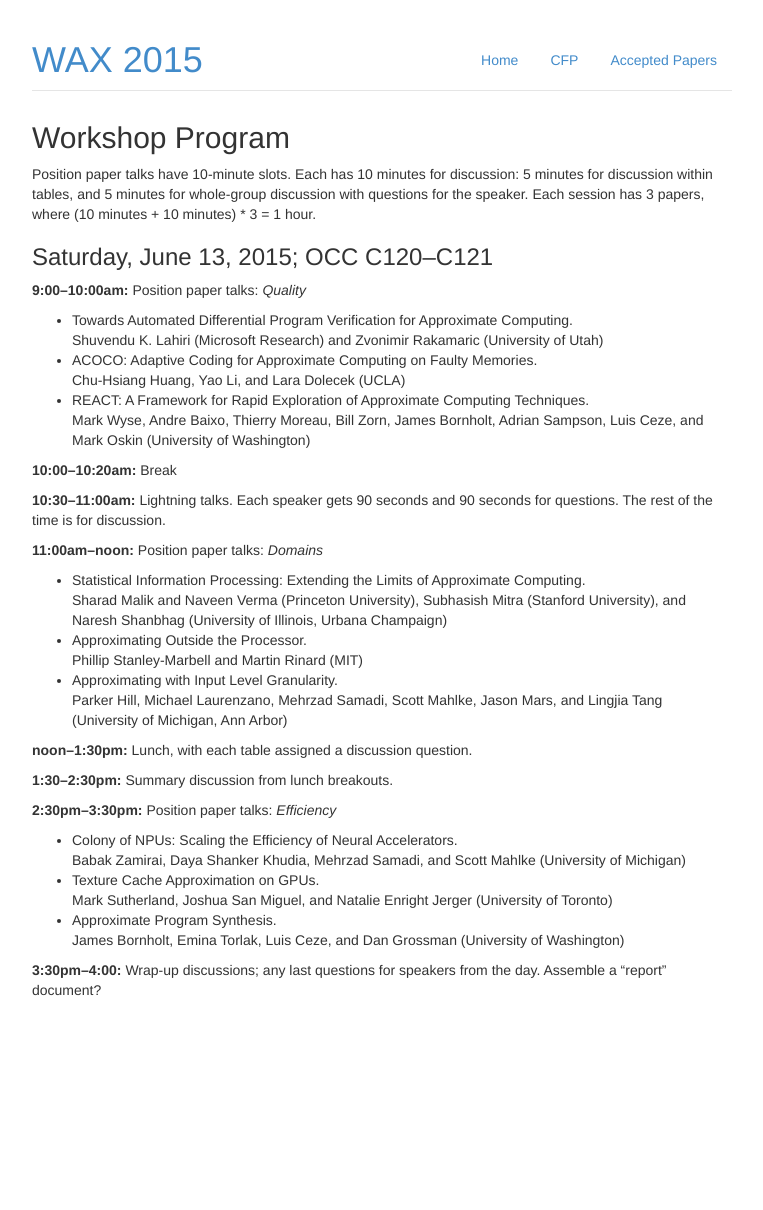
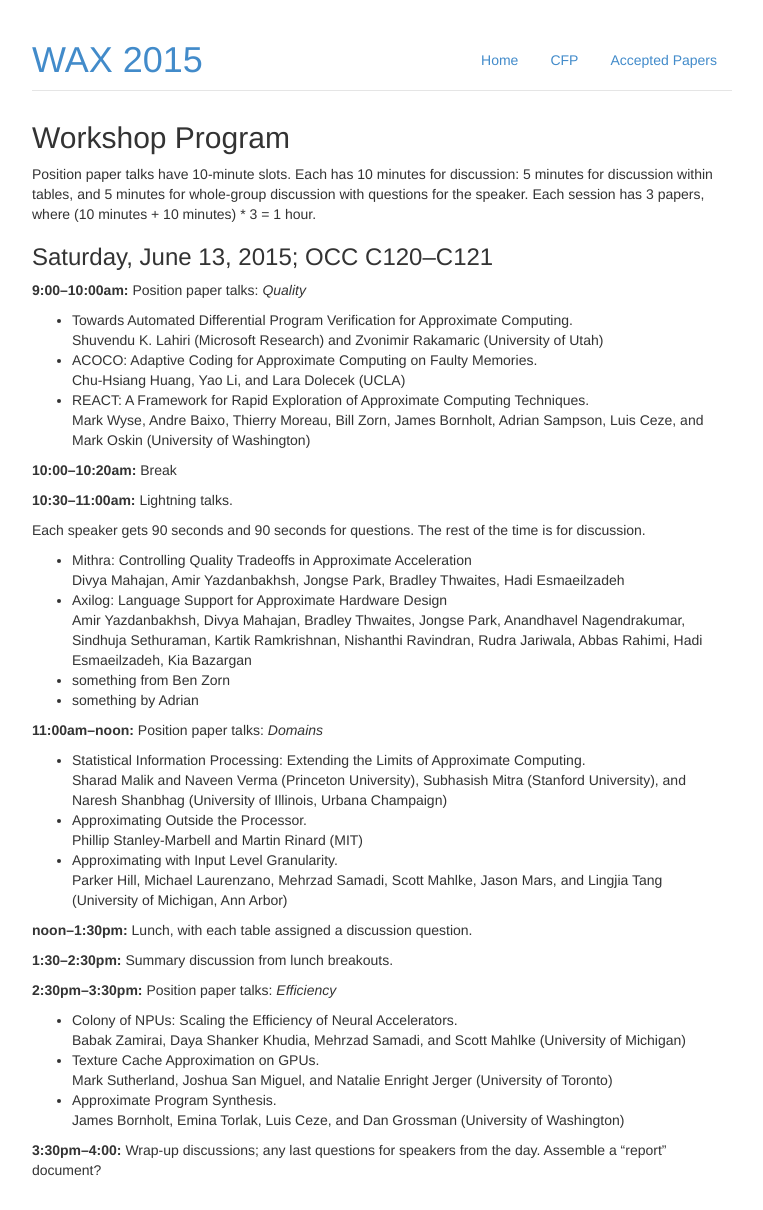
Before and after one commit to uwsampa/sampa-public, a Jekyll site: the page built from wax2015/program-proposed.md, in a window 1280 px wide. Shown: the whole page, without its empty margins (258-1021 px from the left). Built offline with Jekyll 4.4.1, drawn with Linux system fonts in a browser that asks for light colours; Markdown is read by kramdown in place of the engine named in the settings; before the commit the page ends 1030 px from its top, so only the background shows below that.

Commit message:
Lightning talks

```diff
--- a/wax2015/program-proposed.md
+++ b/wax2015/program-proposed.md
@@ -24,8 +24,20 @@ Position paper talks have 10-minute slots. Each has 10 minutes for discussion: 5
 
 **10:00--10:20am:** Break
 
-**10:30--11:00am:** Lightning talks. Each speaker gets 90 seconds and 90
+**10:30--11:00am:** Lightning talks.
+
+Each speaker gets 90 seconds and 90
 seconds for questions. The rest of the time is for discussion.
+
+  * Mithra: Controlling Quality Tradeoffs in Approximate Acceleration
+    Divya Mahajan, Amir Yazdanbakhsh, Jongse Park, Bradley Thwaites, Hadi
+    Esmaeilzadeh
+  * Axilog: Language Support for Approximate Hardware Design
+    Amir Yazdanbakhsh, Divya Mahajan, Bradley Thwaites, Jongse Park, Anandhavel
+    Nagendrakumar, Sindhuja Sethuraman, Kartik Ramkrishnan, Nishanthi
+    Ravindran, Rudra Jariwala, Abbas Rahimi, Hadi Esmaeilzadeh, Kia Bazargan
+  * something from Ben Zorn
+  * something by Adrian
 
 **11:00am--noon:** Position paper talks: *Domains*
 
```
